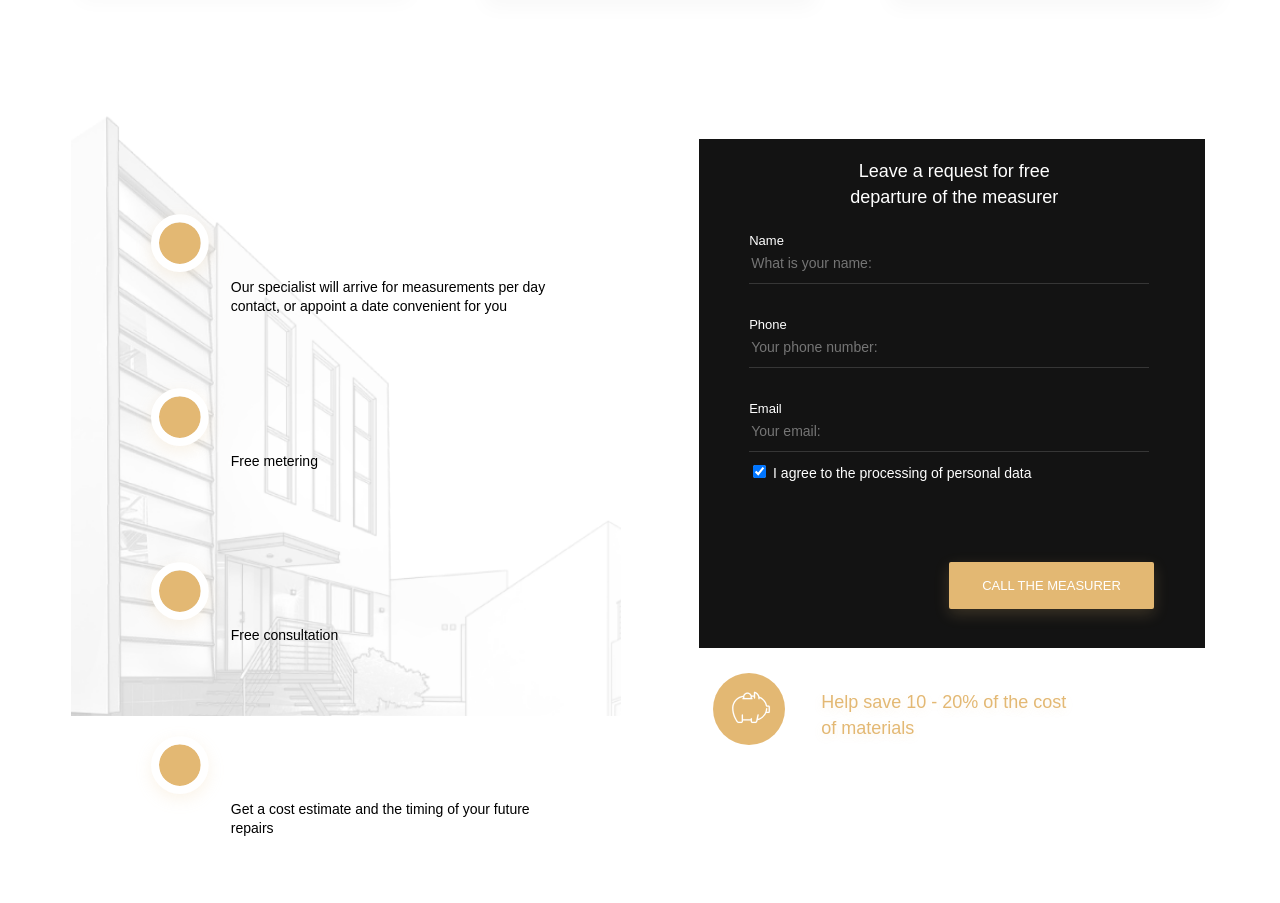
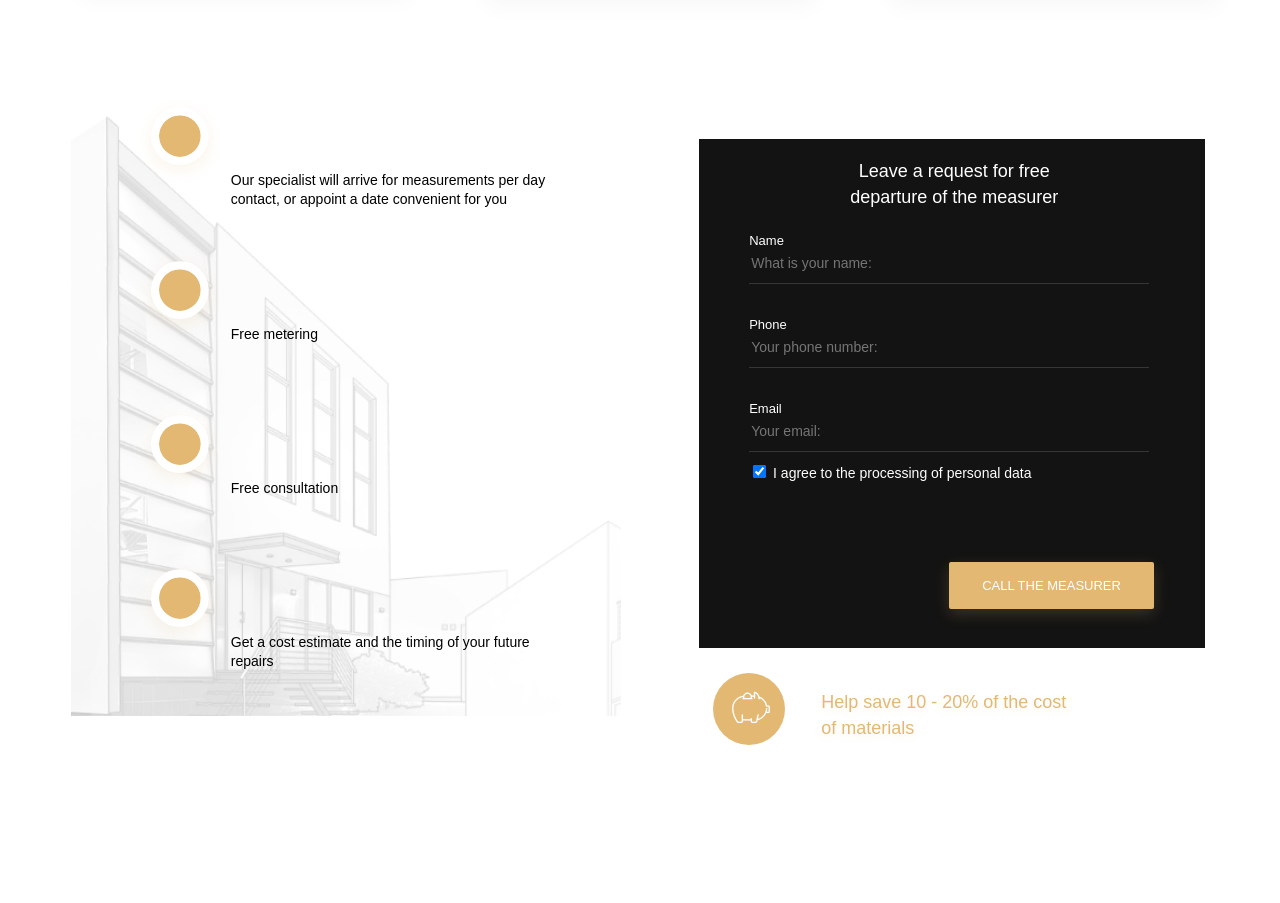
Before and after one commit to Safin96/Skillfactory-modul-Project-Safin, a plain HTML site: page index.html in a window 1280 px wide. Shown: the part 3466-4369 px from the top of the page. Drawn offline with Linux system fonts and the light colour scheme.

Commit message:
Update style.css

```diff
--- a/css/style.css
+++ b/css/style.css
@@ -539,12 +539,12 @@ body * {
 .list-card-our{
     list-style: url('../img/lap.svg') outside;
     position: relative;
-    top: 117px;
+    top: 10px;
     left: 120px;
 }
 .our1{
     max-width: 316px;
-    height: 100px;
+    height: 80px;
     font-size: 14px;
     line-height: 19px;
 
```
